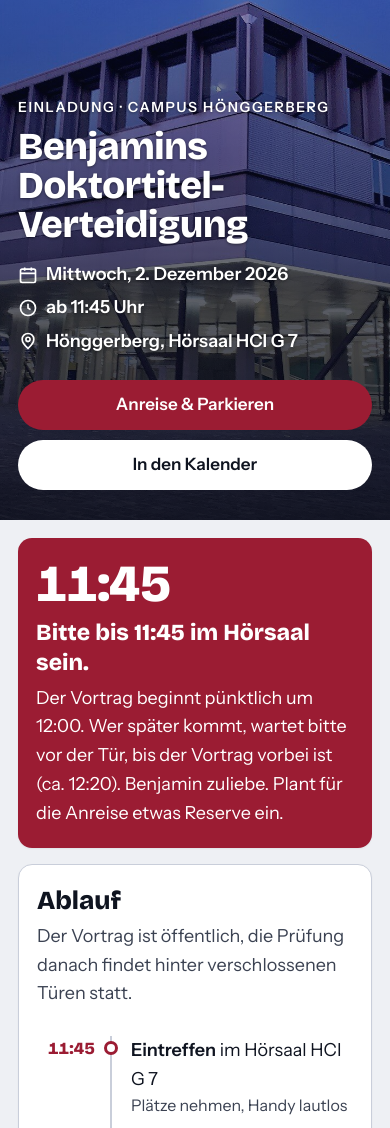
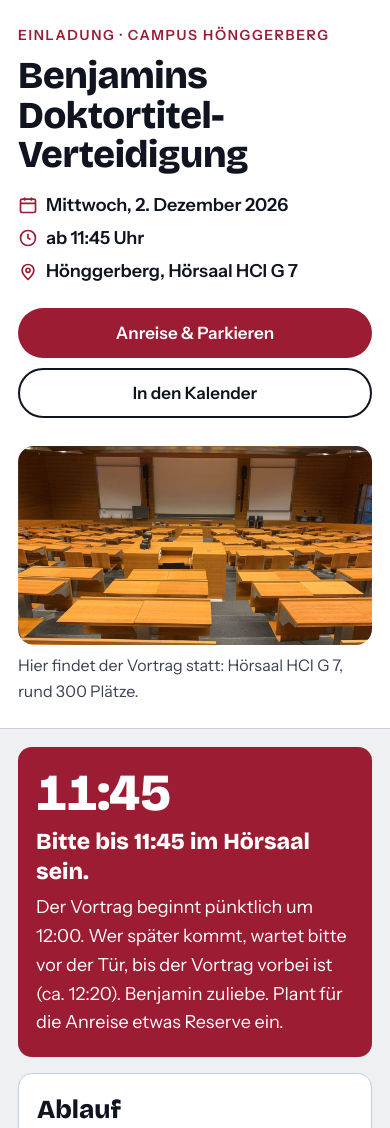
Before and after one commit to Altishofer/benjamin-defense, a plain HTML site: page index.html in a window 390 px wide. Shown: the top 1128 px of the page. Drawn offline with nearby package versions, Linux system fonts and the light colour scheme.

Commit message:
Fotos: Hörsaal HCI G 7 und Gebäude HCI statt Campus, helles Titelbild

```diff
--- a/index.html
+++ b/index.html
@@ -34,20 +34,22 @@ a{color:var(--blue)}
 .gutter{padding-left:max(18px, env(safe-area-inset-left));padding-right:max(18px, env(safe-area-inset-right))}
 
 /* hero */
-.hero{position:relative;color:#fff;background:#1b2340 url("img/campus-abend.jpg") center 35%/cover no-repeat;min-height:min(78vh,640px);display:flex;align-items:flex-end}
-.hero::before{content:"";position:absolute;inset:0;background:linear-gradient(180deg,rgba(10,13,25,.35) 0%,rgba(10,13,25,.55) 40%,rgba(10,13,25,.92) 100%)}
-.hero-in{position:relative;text-shadow:0 1px 3px rgba(0,0,0,.45);width:100%;max-width:760px;margin:0 auto;padding-block:120px 40px}
-.eyebrow{font:700 14px/1 var(--body);letter-spacing:.12em;text-transform:uppercase}
-.hero h1{font:800 clamp(36px,8.5vw,64px)/1.02 var(--display);margin:14px 0 18px;text-wrap:balance;letter-spacing:-.01em}
-.facts{display:flex;flex-wrap:wrap;gap:10px 22px;font:600 19px/1.4 var(--body);margin:0 0 26px}
+.hero{background:#fff;border-bottom:1px solid var(--line)}
+.hero-in{max-width:760px;margin:0 auto;padding-block:40px 32px}
+.eyebrow{font:700 14px/1 var(--body);letter-spacing:.12em;text-transform:uppercase;color:var(--accent)}
+.hero h1{font:800 clamp(36px,8.5vw,60px)/1.04 var(--display);margin:14px 0 18px;text-wrap:balance;letter-spacing:-.01em;color:var(--ink)}
+.facts{display:flex;flex-wrap:wrap;gap:10px 22px;font:600 19px/1.4 var(--body);margin:0 0 24px;color:var(--ink)}
 .facts span{display:flex;gap:8px;align-items:center}
-.facts svg{flex:none}
+.facts svg{flex:none;color:var(--accent)}
 .btns{display:flex;flex-wrap:wrap;gap:10px}
-.btn{display:inline-flex;align-items:center;justify-content:center;gap:8px;min-height:50px;padding:14px 22px;border-radius:999px;font:700 17px/1 var(--body);text-shadow:none;text-decoration:none;transition:transform .15s ease}
+.btn{display:inline-flex;align-items:center;justify-content:center;gap:8px;min-height:50px;padding:14px 22px;border-radius:999px;font:700 17px/1 var(--body);text-decoration:none;transition:transform .15s ease}
 .btn:hover{transform:translateY(-1px)}
-.btn:focus-visible{outline:3px solid #fff;outline-offset:2px}
+.btn:focus-visible{outline:3px solid var(--blue);outline-offset:2px}
 .btn-primary{background:var(--accent);color:#fff}
-.btn-ghost{background:#fff;color:var(--ink)}
+.btn-ghost{background:#fff;color:var(--ink);border:2px solid var(--ink)}
+.hero-photo{margin:28px 0 0}
+.hero-photo img{display:block;width:100%;height:auto;aspect-ratio:16/9;object-fit:cover;border-radius:16px;border:0}
+.hero-photo figcaption{margin-top:8px}
 
 /* sections */
 main{max-width:760px;margin:0 auto;padding-block:28px 40px;display:flex;flex-direction:column;gap:22px}
@@ -112,13 +114,12 @@ figcaption{font-size:16px;color:var(--muted);margin-top:8px}
 .links span{font-size:15px;color:var(--muted)}
 
 .photo-row{display:grid;grid-template-columns:1fr 1fr;gap:10px;margin:16px 0 4px}
-.photo-row img{width:100%;height:100%;aspect-ratio:4/3;object-fit:cover;border-radius:12px;display:block}
+.photo-row img{width:100%;height:auto;aspect-ratio:4/3;object-fit:cover;border-radius:12px;display:block}
 @media (max-width:560px){
   body{font-size:18px}
   section{padding:20px 18px;border-radius:14px}
   main{padding-block:18px 32px;gap:16px}
   h2{font-size:26px}
-  .hero{min-height:auto}
   .hero h1{font-size:38px}
   .facts{flex-direction:column;gap:8px;font-size:18px}
   .btns{flex-direction:column}
@@ -127,7 +128,7 @@ figcaption{font-size:16px;color:var(--muted);margin-top:8px}
   .links{grid-template-columns:1fr}
   .punctual{grid-template-columns:1fr;gap:8px}
   .photo-row{grid-template-columns:1fr}
-  .hero-in{padding-block:100px 30px}
+  .hero-in{padding-block:28px 24px}
 }
 footer{max-width:760px;margin:0 auto;padding-block:8px 48px;color:var(--muted);font-size:14px;line-height:1.55}
 footer a{color:inherit}
@@ -149,6 +150,10 @@ footer a{color:inherit}
       <a class="btn btn-primary" href="#anreise">Anreise &amp; Parkieren</a>
       <a class="btn btn-ghost" href="einladung.ics">In den Kalender</a>
     </div>
+    <figure class="hero-photo">
+      <img src="img/saal-vorne.jpg" width="1200" height="900" alt="Der Hörsaal HCI G 7 von hinten gesehen: ansteigende Sitzreihen aus Holz, vorne die Wandtafeln.">
+      <figcaption>Hier findet der Vortrag statt: Hörsaal HCI G 7, rund 300 Plätze.</figcaption>
+    </figure>
   </div>
 </header>
 
@@ -243,17 +248,20 @@ footer a{color:inherit}
   </section>
 
   <section aria-labelledby="ort">
-    <h2 id="ort">Vor Ort</h2>
-    <p class="lead">So sieht das Gebäude HCI aus, in dem der Hörsaal G 7 liegt.</p>
-    <figure><img src="img/hci.jpg" loading="lazy" alt="Das Gebäude HCI auf dem Campus Hönggerberg mit Glasfassade, im Winter."></figure>
-    <p style="margin-top:14px">Im HCI geht ihr auf Stockwerk G zum Hörsaal G 7. Zieht euch warm an, Anfang Dezember ist es auf dem Hönggerberg meist kalt.</p>
+    <h2 id="ort">Gebäude und Saal</h2>
+    <p class="lead">Der Hörsaal liegt im Gebäude HCI auf Stockwerk G.</p>
+    <div class="photo-row">
+      <figure style="margin:0"><img src="img/hci.jpg" loading="lazy" alt="Das Gebäude HCI mit Glasfassade auf dem Campus Hönggerberg."><figcaption>Gebäude HCI</figcaption></figure>
+      <figure style="margin:0"><img src="img/saal-seite.jpg" loading="lazy" alt="Der Hörsaal HCI G 7 von der Seite: Holzbänke in ansteigenden Reihen."><figcaption>Hörsaal G 7</figcaption></figure>
+    </div>
+    <p style="margin-top:14px">Zieht euch warm an, Anfang Dezember ist es auf dem Hönggerberg meist kalt.</p>
   </section>
 
 </main>
 
 <footer class="gutter">
-  Fotos: <a href="https://commons.wikimedia.org/wiki/File:Eth_h%C3%B6nggerberg_Zurich_Ank_Kumar_05.jpg">Ank Kumar</a> (CC BY-SA 4.0),
-  <a href="https://commons.wikimedia.org/wiki/File:ETH_H%C3%B6nggerberg_HCI.JPG">Hannes Röst</a> (CC BY-SA 3.0) via Wikimedia Commons.
+  Fotos Hörsaal: <a href="https://ethz.ch/staffnet/de/service/raeume-gebaeude/rauminfo/raumdetails.html?region=Z&amp;areal=H&amp;gebaeude=HCI&amp;geschoss=G&amp;raumNr=7">ETH Zürich, Rauminfo</a>.
+  Foto Gebäude: <a href="https://commons.wikimedia.org/wiki/File:ETH_H%C3%B6nggerberg_HCI.JPG">Hannes Röst</a> (CC BY-SA 3.0) via Wikimedia Commons.
   Karten: © <a href="https://www.openstreetmap.org/copyright">OpenStreetMap-Mitwirkende</a>.
   Private Einladung, keine offizielle Seite der ETH Zürich.
 </footer>
```
Also changed, not shown: img/campus-abend.jpg (deleted), img/saal-seite.jpg (added), img/saal-vorne.jpg (added), img/vorschau.jpg.
